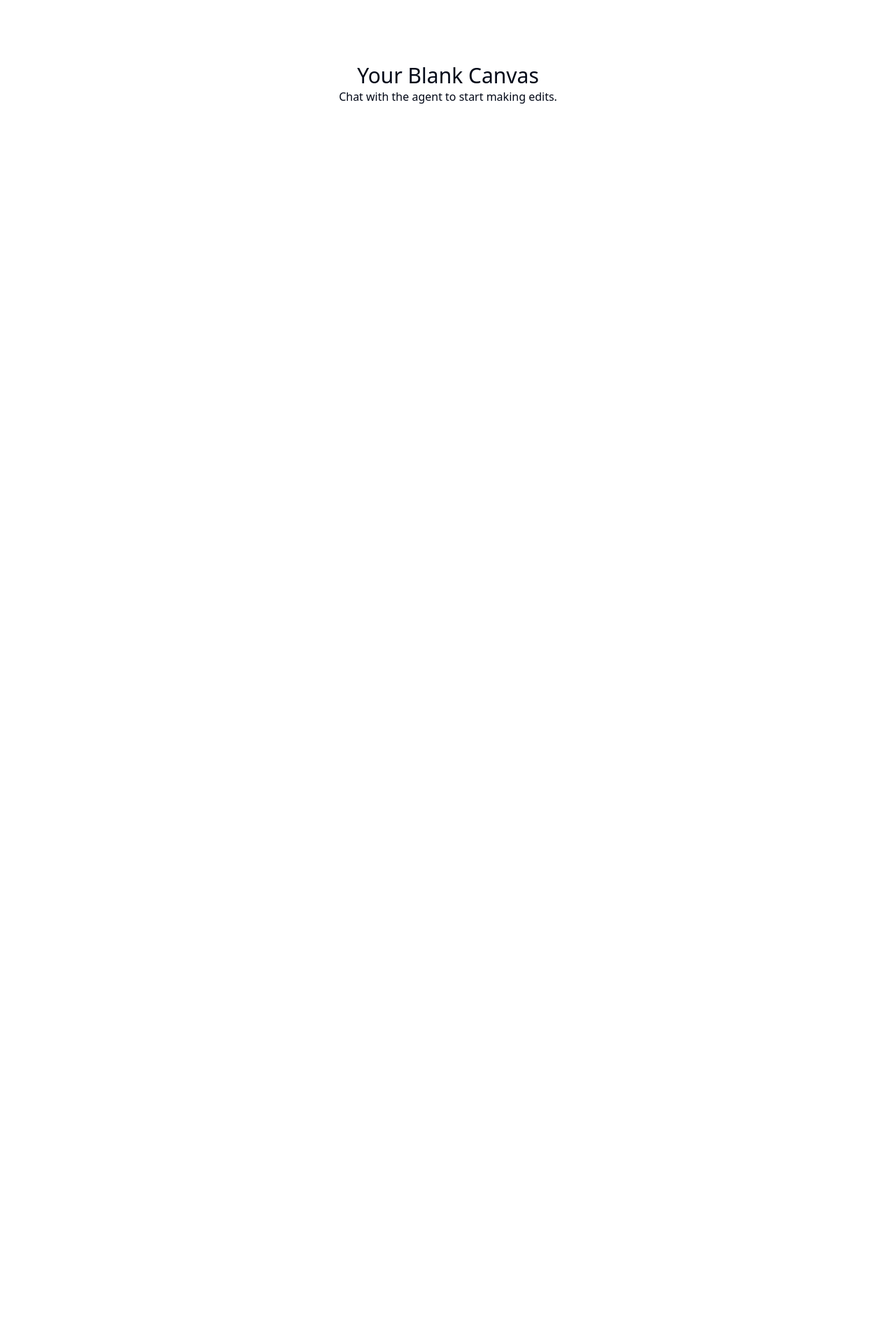
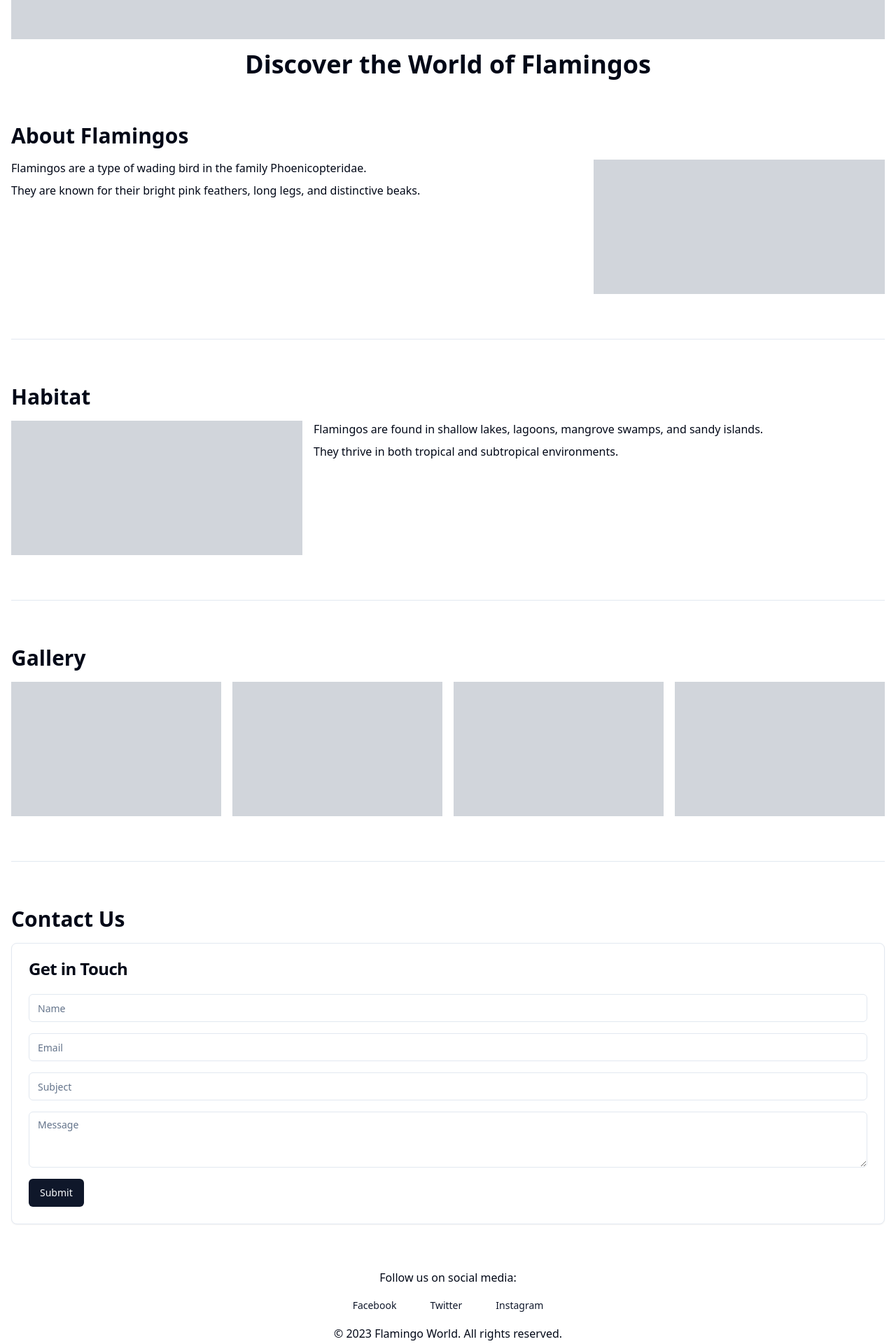
Before and after one commit to GPT-Engineer-App-Dev/pink-flamingo-landing, a React (Vite) app: page / in a window 1280 px wide. Shown: the part 280-2200 px from the top of the page at 70% size. Before the commit the page ends 800 px from the top, so only its background shows below. Built offline with nearby package versions, Linux system fonts and the light colour scheme.

Commit message:
Create initial layout for a landing page about flamingos with sections for header, about, habitat, gallery, contact, and footer.

```diff
--- a/src/App.jsx
+++ b/src/App.jsx
@@ -1,18 +1,18 @@
 import { Toaster } from "@/components/ui/sonner";
 import { TooltipProvider } from "@/components/ui/tooltip";
 import { QueryClient, QueryClientProvider } from "@tanstack/react-query";
-import { Home } from "lucide-react";
+import { Home, Info, Map, Image, Mail } from "lucide-react";
 import { Route, BrowserRouter as Router, Routes } from "react-router-dom";
-import Layout from "./layouts/default"; // available: default, navbar, sidebar
+import Layout from "./layouts/navbar";
 import Index from "./pages/Index.jsx";
 const queryClient = new QueryClient();
 
 export const navItems = [
-  {
-    title: "Home", // Feel free to change this to your liking
-    to: "/",
-    icon: <Home className="h-4 w-4" />,
-  },
+  { title: "Home", to: "/", icon: <Home className="h-4 w-4" /> },
+  { title: "About", to: "/#about", icon: <Info className="h-4 w-4" /> },
+  { title: "Habitat", to: "/#habitat", icon: <Map className="h-4 w-4" /> },
+  { title: "Gallery", to: "/#gallery", icon: <Image className="h-4 w-4" /> },
+  { title: "Contact", to: "/#contact", icon: <Mail className="h-4 w-4" /> },
 ];
 
 const App = () => {
--- a/src/layouts/navbar.jsx
+++ b/src/layouts/navbar.jsx
@@ -9,7 +9,7 @@ import {
 } from "@/components/ui/dropdown-menu";
 import { Sheet, SheetContent, SheetTrigger } from "@/components/ui/sheet";
 import { cn } from "@/lib/utils";
-import { CircleUser, Menu, Package2 } from "lucide-react";
+import { CircleUser, Menu, Package2, Feather } from "lucide-react";
 import { NavLink, Outlet } from "react-router-dom";
 import { navItems } from "../App";
 
@@ -21,7 +21,7 @@ const Layout = () => {
         <MobileNav />
         <UserMenu />
       </header>
-      <main className="flex-grow p-4 overflow-auto">
+      <main className="flex-grow p-4 overflow-auto bg-flamingo-light">
         <Outlet />
       </main>
     </div>
@@ -34,8 +34,8 @@ const DesktopNav = () => (
       to="/"
       className="flex items-center gap-2 text-lg font-semibold md:text-base"
     >
-      <Package2 className="h-6 w-6" />
-      <span className="sr-only">Acme Inc</span>
+      <Feather className="h-6 w-6" />
+      <span className="sr-only">Flamingo World</span>
     </NavItem>
     {navItems.map((item) => (
       <NavItem key={item.to} to={item.to}>
@@ -59,8 +59,8 @@ const MobileNav = () => (
           to="/"
           className="flex items-center gap-2 text-lg font-semibold"
         >
-          <Package2 className="h-6 w-6" />
-          <span className="sr-only">Acme Inc</span>
+          <Feather className="h-6 w-6" />
+          <span className="sr-only">Flamingo World</span>
         </NavItem>
         {navItems.map((item) => (
           <NavItem key={item.to} to={item.to}>
--- a/src/pages/Index.jsx
+++ b/src/pages/Index.jsx
@@ -1,10 +1,86 @@
-// Update this page (the content is just a fallback if you fail to update the page)
+import { Button } from "@/components/ui/button";
+import { Input } from "@/components/ui/input";
+import { Textarea } from "@/components/ui/textarea";
+import { Card, CardContent, CardHeader, CardTitle } from "@/components/ui/card";
+import { Separator } from "@/components/ui/separator";
 
 const Index = () => {
   return (
-    <div className="text-center">
-      <h1 className="text-3xl">Your Blank Canvas</h1>
-      <p>Chat with the agent to start making edits.</p>
+    <div className="space-y-16">
+      {/* Header Section */}
+      <section className="text-center space-y-4">
+        <div className="bg-gray-300 h-64 w-full"></div>
+        <h1 className="text-4xl font-bold">Discover the World of Flamingos</h1>
+      </section>
+
+      {/* About Section */}
+      <section id="about" className="space-y-4">
+        <h2 className="text-3xl font-semibold">About Flamingos</h2>
+        <div className="flex flex-col md:flex-row gap-4">
+          <div className="flex-1 space-y-2">
+            <p>Flamingos are a type of wading bird in the family Phoenicopteridae.</p>
+            <p>They are known for their bright pink feathers, long legs, and distinctive beaks.</p>
+          </div>
+          <div className="bg-gray-300 h-48 w-full md:w-1/3"></div>
+        </div>
+      </section>
+
+      <Separator />
+
+      {/* Habitat Section */}
+      <section id="habitat" className="space-y-4">
+        <h2 className="text-3xl font-semibold">Habitat</h2>
+        <div className="flex flex-col md:flex-row gap-4">
+          <div className="bg-gray-300 h-48 w-full md:w-1/3"></div>
+          <div className="flex-1 space-y-2">
+            <p>Flamingos are found in shallow lakes, lagoons, mangrove swamps, and sandy islands.</p>
+            <p>They thrive in both tropical and subtropical environments.</p>
+          </div>
+        </div>
+      </section>
+
+      <Separator />
+
+      {/* Gallery Section */}
+      <section id="gallery" className="space-y-4">
+        <h2 className="text-3xl font-semibold">Gallery</h2>
+        <div className="grid grid-cols-2 md:grid-cols-3 lg:grid-cols-4 gap-4">
+          <div className="bg-gray-300 h-48"></div>
+          <div className="bg-gray-300 h-48"></div>
+          <div className="bg-gray-300 h-48"></div>
+          <div className="bg-gray-300 h-48"></div>
+        </div>
+      </section>
+
+      <Separator />
+
+      {/* Contact Section */}
+      <section id="contact" className="space-y-4">
+        <h2 className="text-3xl font-semibold">Contact Us</h2>
+        <Card>
+          <CardHeader>
+            <CardTitle>Get in Touch</CardTitle>
+          </CardHeader>
+          <CardContent className="space-y-4">
+            <Input placeholder="Name" />
+            <Input placeholder="Email" />
+            <Input placeholder="Subject" />
+            <Textarea placeholder="Message" />
+            <Button>Submit</Button>
+          </CardContent>
+        </Card>
+      </section>
+
+      {/* Footer */}
+      <footer className="text-center space-y-2">
+        <p>Follow us on social media:</p>
+        <div className="flex justify-center space-x-4">
+          <Button variant="link">Facebook</Button>
+          <Button variant="link">Twitter</Button>
+          <Button variant="link">Instagram</Button>
+        </div>
+        <p>&copy; 2023 Flamingo World. All rights reserved.</p>
+      </footer>
     </div>
   );
 };
```
